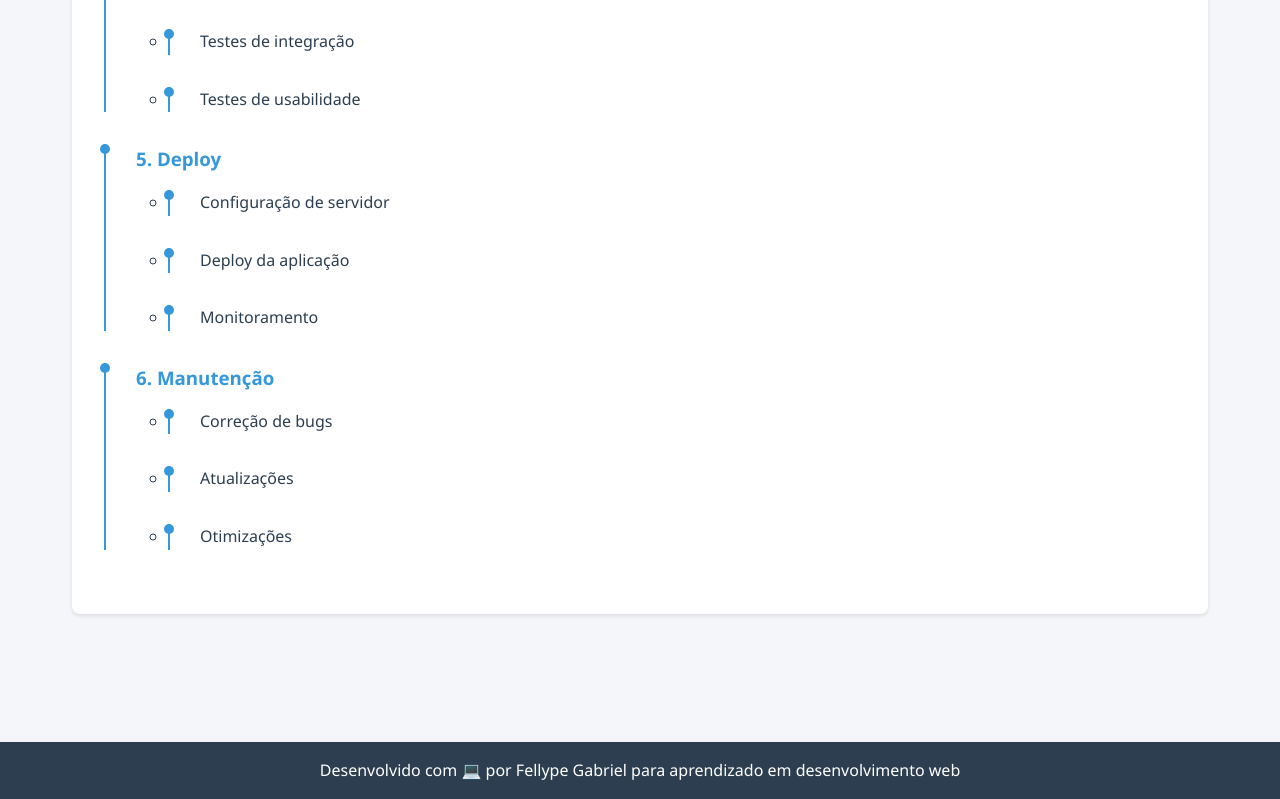
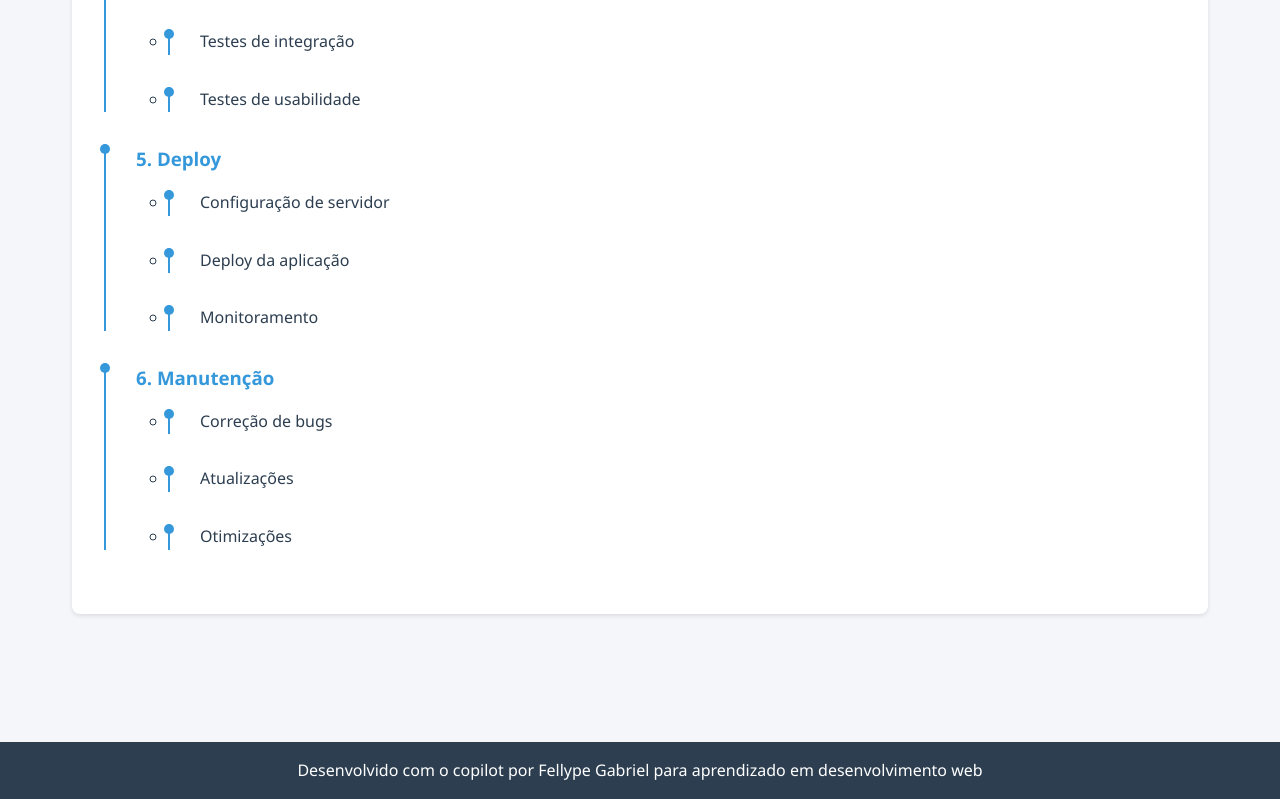
Before and after one commit to felkpo/guia-web-1ano-Fellype-Gabriel, a plain HTML site: page index.html in a window 1280 px wide. Shown: the part 3792-4591 px from the top of the page. Drawn offline with Linux system fonts and the light colour scheme.

Commit message:
docs: Adiciona menção ao Copilot no rodapé

```diff
--- a/index.html
+++ b/index.html
@@ -206,7 +206,7 @@
     </main>
 
     <footer>
-        <p>Desenvolvido com 💻 por Fellype Gabriel para aprendizado em desenvolvimento web</p>
+        <p>Desenvolvido com o copilot por Fellype Gabriel para aprendizado em desenvolvimento web</p>
     </footer>
 
     <script src="script.js"></script>
```
